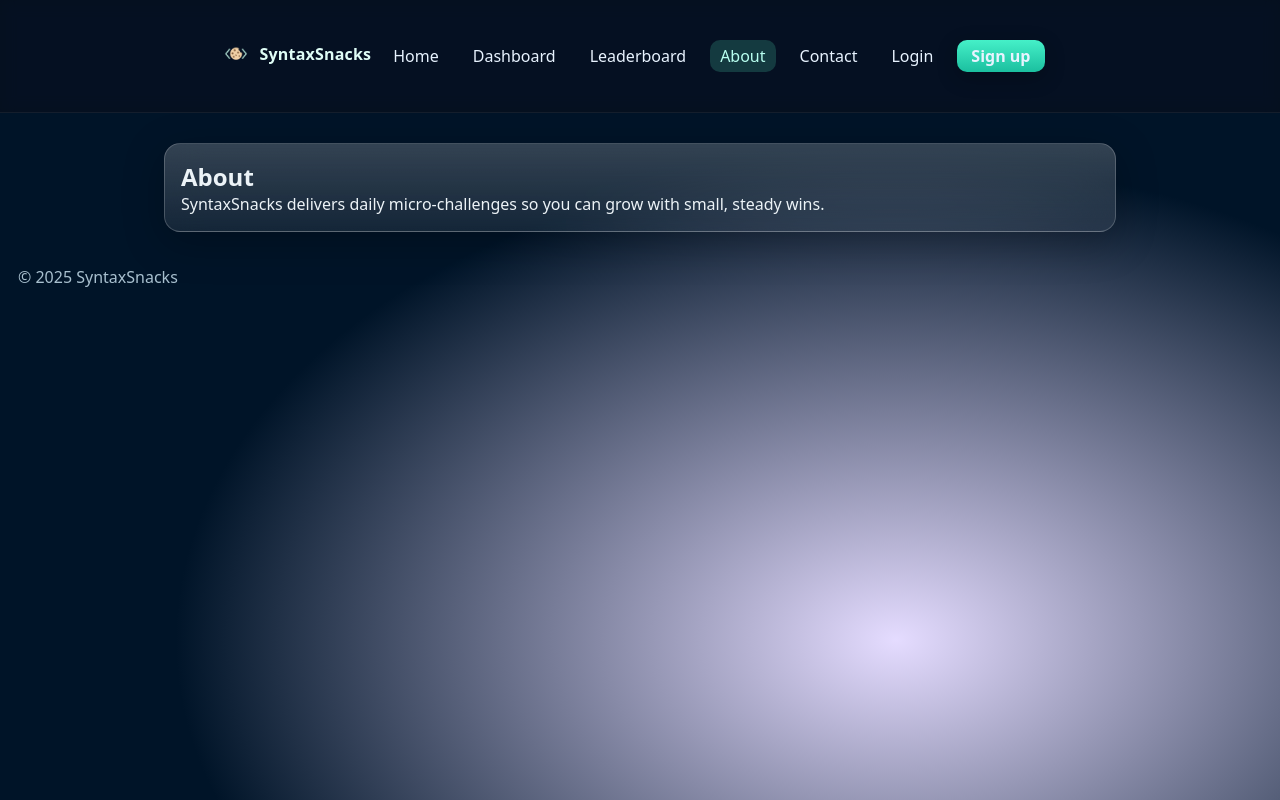
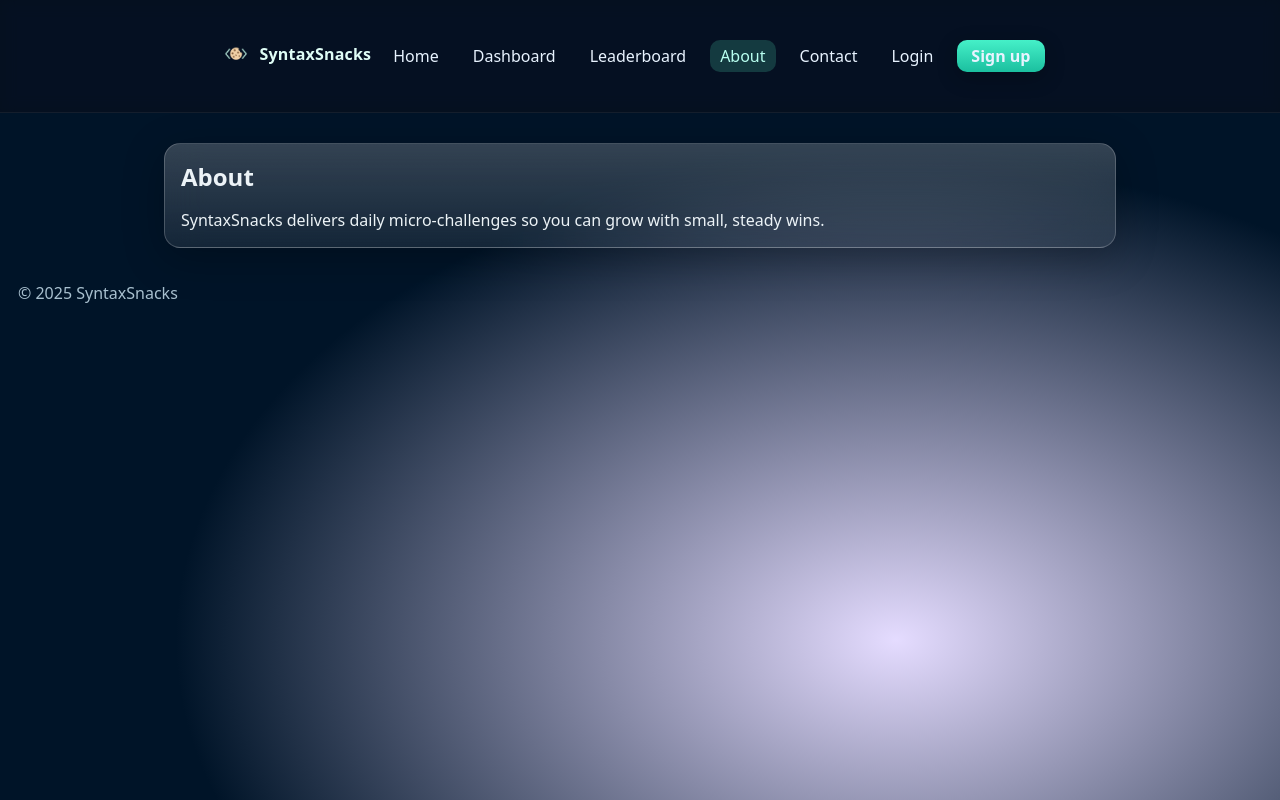
Before and after one commit to Cukowski/SyntaxSnacks, a Flask app: page /about in a window 1280 px wide. Run offline with Flask 3, Linux system fonts and the light colour scheme.

Commit message:
Updated custom.css

```diff
--- a/static/css/custom.css
+++ b/static/css/custom.css
@@ -154,6 +154,39 @@ button, .btn-primary{ cursor:pointer; border:none; text-decoration:none !importa
 /* Utility */
 a{ color:#7ee6d5; } a:hover{ text-decoration:underline; }
 
+/* ===== Vertical rhythm (simple spacing scale) ===== */
+:root{
+  --space-1: 8px;
+  --space-2: 12px;
+  --space-3: 16px;
+  --space-4: 20px;
+  --space-5: 28px;
+}
+
+/* Add space between siblings inside any .glass card */
+.glass > * + * { margin-top: var(--space-3); }
+
+/* Space between top-level cards on a page */
+.container > .glass + .glass { margin-top: var(--space-5); }
+
+/* Space between stacked .card blocks (hint/solution/output, etc.) */
+.card + .card { margin-top: var(--space-2); }
+
+/* Runner area: make controls/editors not touch */
+#runner h3 { margin-bottom: var(--space-2); }
+#runner > div:first-of-type { margin-bottom: var(--space-2); } /* control row */
+#runner textarea#code { margin-top: var(--space-2); }
+#runner pre#output { margin-top: var(--space-2); }
+
+/* Buttons row spacing (Show Hint / Reveal Solution) */
+button + button { margin-left: var(--space-2); }
+
+/* Give the big CTA some air above */
+form[action*="submit_challenge"] { margin-top: var(--space-3); }
+
+/* Optional: a generic vertical stack helper you can wrap things with */
+.vstack { display: flex; flex-direction: column; gap: var(--space-3); }
+
 /* ===== Responsive ===== */
 
 @media (max-width: 860px){
```
